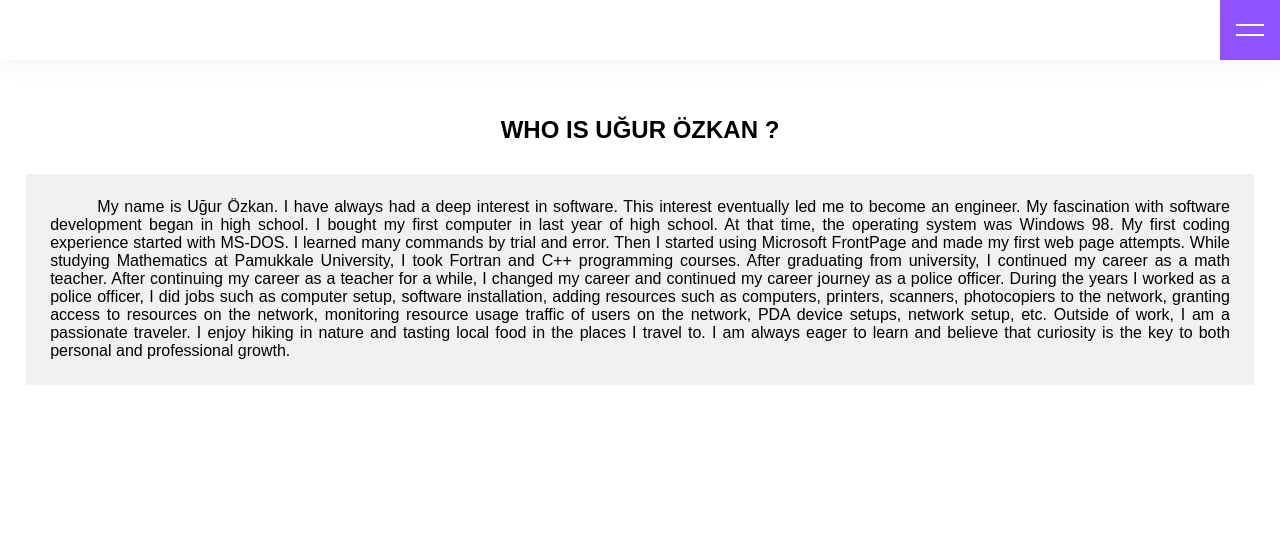
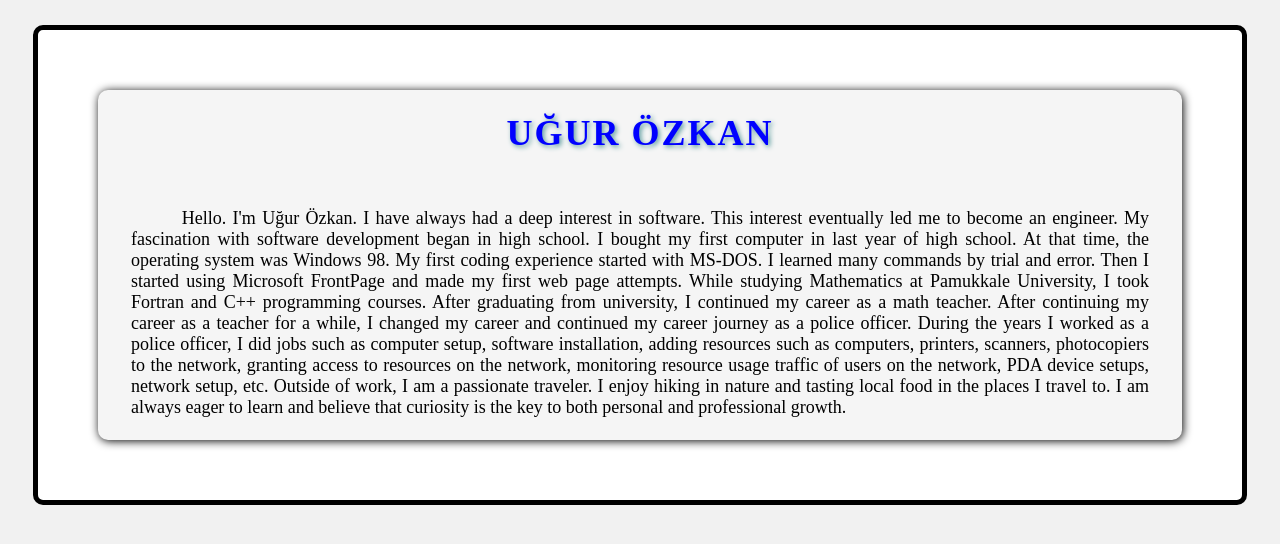
Before and after one commit to bilgivecesaret/myportfolio, a plain HTML site: page aboutme.html in a window 1280 px wide. Drawn offline with Linux system fonts and the light colour scheme.

Commit message:
recreate files

```diff
--- a/aboutme.html
+++ b/aboutme.html
@@ -4,23 +4,48 @@
     <meta charset="UTF-8">
     <meta http-equiv="X-UA-Compatible" content="IE=edge">
     <meta name="viewport" content="width=device-width, initial-scale=1.0">
-    <link rel="stylesheet" href="style.css">
     <title>My Autobiography</title>
+    <style>
+        body{
+            font-family: 'Times New Roman', Times, serif;
+            font-size: large;
+            min-height: 90vh;
+            background-color: #f1f1f1;
+        }
+        .outerborder{
+            margin: 2%;
+            border: 5px #000000 solid;
+            border-radius: 10px;
+            background-color: white;
+        }
+        .innerborder{
+            margin: 5%;
+            box-shadow: 1px 1px 10px black;
+            border-radius: 10px;
+            background-color: whitesmoke;
+        }
+        .header{
+            margin: 1%;
+            padding: 2%;
+            color: blue;
+            text-shadow: 2px 2px 5px cadetblue ;
+            text-align: center;
+            letter-spacing: 2px;
+        }
+        .txt{
+            margin: 1%;
+            padding: 2%;
+            text-indent: 5%;
+            text-align: justify;
+        }
+    </style>
 </head>
 <body>
-    <header id="header">
-        <div id="toggle"></div>
-        <div id="navbar">
-            <ul>
-                <li><a href="index.html">Home</a></li>
-                <li><a href="aboutme.html">About Me</a></li>
-            </ul>
-        </div>
-    </header>
-    <section id="aboutme">
-        <h1>WHO IS UĞUR ÖZKAN ?</h1>
-        <p>
-            My name is Uğur Özkan. I have always had a deep interest in software.
+    <div class="outerborder">
+        <div class="innerborder">
+            <h1 class="header">UĞUR ÖZKAN</h1>
+            <p class="txt">
+                Hello. I'm Uğur Özkan. I have always had a deep interest in software.
                 This interest eventually led me to become an engineer.
                 My fascination with software development began in high school.
                 I bought my first computer in last year of high school.
@@ -40,7 +65,7 @@
                 I enjoy hiking in nature and tasting local food in the places I travel to.
                 I am always eager to learn and believe that curiosity is the key to both personal and professional growth.
             </p>
-    </section>
-    <script src="navbar.js"></script>
+        </div>
+    </div>
 </body>
 </html>
--- a/navbar.js
+++ /dev/null
@@ -1,15 +0,0 @@
-const header=document.getElementById('header');
-const toggle=document.getElementById('toggle');
-const navbar=document.getElementById('navbar');
-
-document.onclick=function(e){
-    if(e.target.id !== "header" && e.target.id !== "toggle" && e.target.id !== "navbar"){
-        toggle.classList.remove('active');
-        navbar.classList.remove('active');
-    }
-}
-
-toggle.onclick=function(){
-    toggle.classList.toggle('active');
-    navbar.classList.toggle('active');
-}
--- a/style.css
+++ /dev/null
@@ -1,155 +0,0 @@
-*{
-    margin: 0;
-    padding: 0;
-    box-sizing: border-box;
-    font-family: 'Poppins', sans-serif;
-    scroll-behavior: smooth;
-}
-body{
-    background: #fff;
-    min-height: 100vh;
-}
-header{
-    position: fixed;
-    top: 0;
-    right: 0;
-    display: flex;
-    justify-content: space-between;
-    width: 100%;
-    background-color: #fff;
-    box-shadow: 0 5px 25px rgba(0, 0, 0, 0.05);
-    z-index: 1000;
-}
-#toggle{
-    position: absolute;
-    top: 0;
-    right: 0;
-    width: 60px;
-    height: 60px;
-    background-color:#9051ff;
-    cursor: pointer;
-    display: flex;
-    justify-content: center;
-    align-items: center;
-}
-#toggle::before{
-    content: "";
-    position: absolute;
-    width: 28px;
-    height: 2px;
-    background-color: #fff;
-    transform: translateY(-5px);
-    transition: 0.2s;
-}
-#toggle::after{
-    content: "";
-    position: absolute;
-    width: 28px;
-    height: 2px;
-    background-color: #fff;
-    transform: translateY(5px);
-    transition: 0.2s;
-}
-#toggle.active::before{
-    transform: translateY(0px) rotate(45deg);
-}
-#toggle.active::after{
-    transform: translateY(0px) rotate(-45deg);
-}
-#toggle.active{
-    background-color: #f7226a;
-}
-#navbar{
-    display: flex;
-    height: 60px;
-    background-color: #fff;
-    transition: 0.5s;
-    width: 0;
-    overflow: hidden;
-}
-#navbar.active{
-   width: 100vw;
-}
-#navbar ul{
-    position: relative;
-    display: flex;
-    flex-direction: row;
-}
-#navbar ul li{
-    list-style: none;
-}
-#navbar ul li a{
-    color: #12334e;
-    height: 60px;
-    width: 15vw;
-    text-decoration: none;
-    line-height: 60px;
-    display: inline-block;
-    font-size: 1.2em;
-    padding: 0 15px;
-    letter-spacing: 2px;
-}
-#navbar ul li a:hover{
-    color:#fff;
-    background-color: #9051ff;
-}
-section{
-    position: relative;
-    top: 60px;
-    display: flex;
-    justify-content: center;
-    align-items: center;
-    min-height: 90vh;
-    padding: 2%;
-}
-#home{
-    text-align: center;
-    color: #f5f5f5;
-    font-size: 15vw;
-    font-weight: 700;
-}
-#aboutme{
-    display: block;
-    min-height: calc(100vh-60px);
-    color: #000000;
-}
-#aboutme h1{
-    text-align: center;
-    padding: 30px;
-}
-#aboutme p{
-    padding: 2%;
-    text-indent: 4%;
-    text-align: justify;
-    font-size: 16px;
-    color: #000000;
-    background-color: #f1f1f1;
-}
-@media (max-width:991px)
-{
-    #navbar
-    {
-        position: fixed;
-        bottom: -100%;
-        right: 0;
-        width: 100%;
-        transition: 0.5s;
-        display: flex;
-        justify-content: center;
-        align-items: center;
-    }
-    #navbar.active
-    {
-        height: calc(100vh - 60px);
-        bottom: 0;
-        width: 100%;
-    }
-    #navbar ul{
-        flex-direction: column;
-        justify-content: center;
-        align-items: center;
-    }
-    #navbar ul li a{
-        width: 100%;
-    }
-}
```
Also changed, not shown: index.html (deleted, +0 -23 lines). Lines whose indentation alone changed are shown as unchanged.
